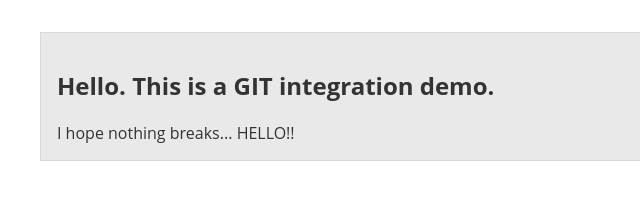
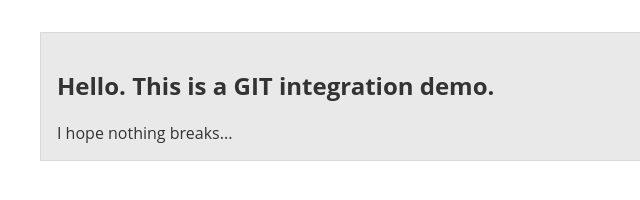
Before and after one commit to t4davelarkan/git-sample-site-test, a website: page git-integration/page-layouts/index.html in a window 1280 px wide. Shown: the full height of the page, 0-640 px from the left. Drawn offline with nearby package versions, Linux system fonts and the light colour scheme; files that its build step writes are made by us from their sources.

Commit message:
Content Layout

```diff
--- a/git-integration/page-layouts/index.html
+++ b/git-integration/page-layouts/index.html
@@ -18,7 +18,6 @@
       <div class="general">
   <h2>Hello. This is a GIT integration demo.</h2>
   I hope nothing breaks...
-  HELLO!!
 </div>
 
 <!-- @@@T4Parse = startFooter -->
```
Also changed, not shown: development/html/includes/content-types/general-content/html.html (+1 -1 lines), git-integration/includes/content-types/general-content/html.html (+1 -1 lines), www-root/index.html (+1 -1 lines).
